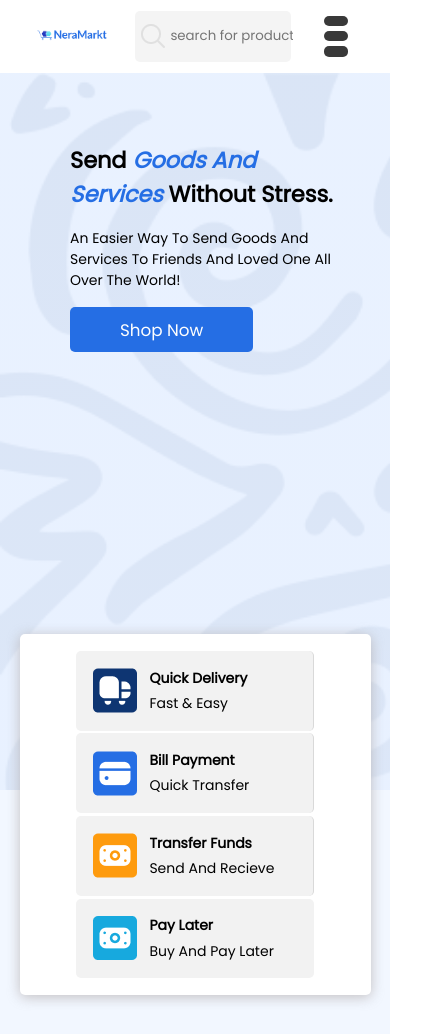
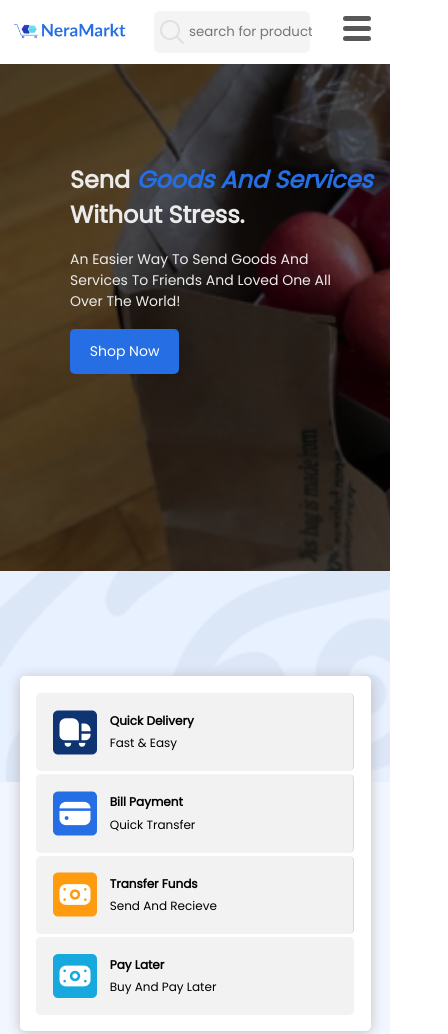
Before and after one commit to Oladele-israel/shop.co, a plain HTML site: page index.html in a window 390 px wide. Shown: the top 1034 px of the page, 448 px wide, since content can reach past the window. Drawn offline with Linux system fonts and the light colour scheme; a web font is replaced by a local one.

Commit message:
mobile responsive

```diff
--- a/styles/home.css
+++ b/styles/home.css
@@ -527,7 +527,7 @@ header {
 }
 
 /*laptop responsive */
-@media (max-width: 1024px) {
+@media screen and (max-width: 1024px) {
   body {
     font-size: 14px;
   }
@@ -567,7 +567,7 @@ header {
 }
 
 /* tablet design with toogle*/
-@media (max-width: 768px) {
+@media screen and (max-width: 768px) {
   body {
     font-size: 14px;
     overflow-x: hidden;
@@ -620,11 +620,11 @@ header {
   }
 
   .tab {
-    width: 6vw;
-    height: 1.2vh;
-    background: #393939;
+    width: 2.4rem;
+    height: .36rem;
+    background: #585858;
     margin: 5px;
-    border-radius: 5px;
+    border-radius: 40px;
   }
 
   .mobile-links {
@@ -663,21 +663,32 @@ header {
   }
 
   .main-content {
-    margin-top: -2rem;
+    background: linear-gradient(
+      rgba(0, 0, 0, 0.646),
+      rgba(0, 0, 0, 0.316)
+    ),
+    url(../images/food-flierImg.png);
+    background-repeat: no-repeat;
+    background-size: cover;
+    width: 100vw;
+    height: 60vh;
   }
 
   .main-content h2 {
     font-size: 1.6rem;
     width: 70vw;
+    color: #ebebeb;
   }
 
   .main-content p {
     font-size: 1rem;
     width: 70vw;
+    color: #ebebeb;
   }
 
   .main-content button {
-    width: 47vw;
+    width: 30vw;
+    font-size: 1.2rem;
   }
 
   .main-container-image {
@@ -685,7 +696,7 @@ header {
   }
 
   .card {
-    margin-top: -15rem;
+    margin-top: -12rem;
     width: 90vw;
     height: auto;
     display: flex;
@@ -824,7 +835,7 @@ header {
 
 }
 
-@media (max-width: 569px) {
+@media screen and  (max-width: 569px) {
   .products {
     margin-top: -8rem;
   }
@@ -882,3 +893,113 @@ header {
     width: 13rem;
   }
 }
+
+@media screen and (max-width: 425px) {
+  body {
+    font-size: 12px;
+    overflow-x: hidden;
+  }
+  header {
+    overflow: hidden;
+    width: 100vw;
+    text-align: center;
+
+  }
+
+  .mobile-logo img {
+    width:8rem;
+  }
+  .mobile-other-links {
+    display: flex;
+    gap: 2rem;
+  }
+
+  .mobile-search-input {
+    background: #f4f4f4;
+    border-radius: 5px;
+    width: 40vw;
+    display: flex;
+    align-items: center;
+    justify-content: space-around;
+    padding: 6px;
+  }
+
+  .mobile-search-input input {
+    width: 34vw;
+    padding: 5px;
+    border: none;
+    outline: none;
+    background: none;
+    white-space: nowrap;
+  }
+
+  .burger {
+    position: relative;
+  }
+
+  .tab {
+    width: 2rem;
+    height: .36rem;
+    background: #585858;
+    margin: 5px;
+    border-radius: 40px;
+  }
+
+  .main-container {
+    width: 100vw;
+    flex-direction: column;
+  }
+
+  .main-content h2 {
+    font-size: 1.7rem;
+    width: 80vw;
+  }
+
+  .main-content p {
+    font-size: 1rem;
+    width: 70vw;
+    color: #ebebeb;
+  }
+
+  .main-content button {
+    width: 28vw;
+    font-size: 1rem;
+  }
+
+  .card {
+    margin-top: -12rem;
+  }
+
+  .card1 {
+    width: 100%;
+    background: #f2f2f2;
+    border-radius: 5px;
+  }
+  .services-list {
+    flex-wrap: wrap;
+  }
+
+  .service {
+    width: 22rem;
+    height: 19rem;
+  }
+  .service-image img {
+    width: 13rem;
+  }
+
+  .fresh-product {
+    font-size: .7rem;
+  }
+  .fresh-list {
+    grid-template-columns: 1fr ;
+  }
+  .fresh-card {
+    padding: 0.1rem;
+    width: 16rem;
+    height: 15rem;
+    font-size: .2rem;
+  }
+  .fresh-image img {
+    width: 12rem;
+  }
+}
```
